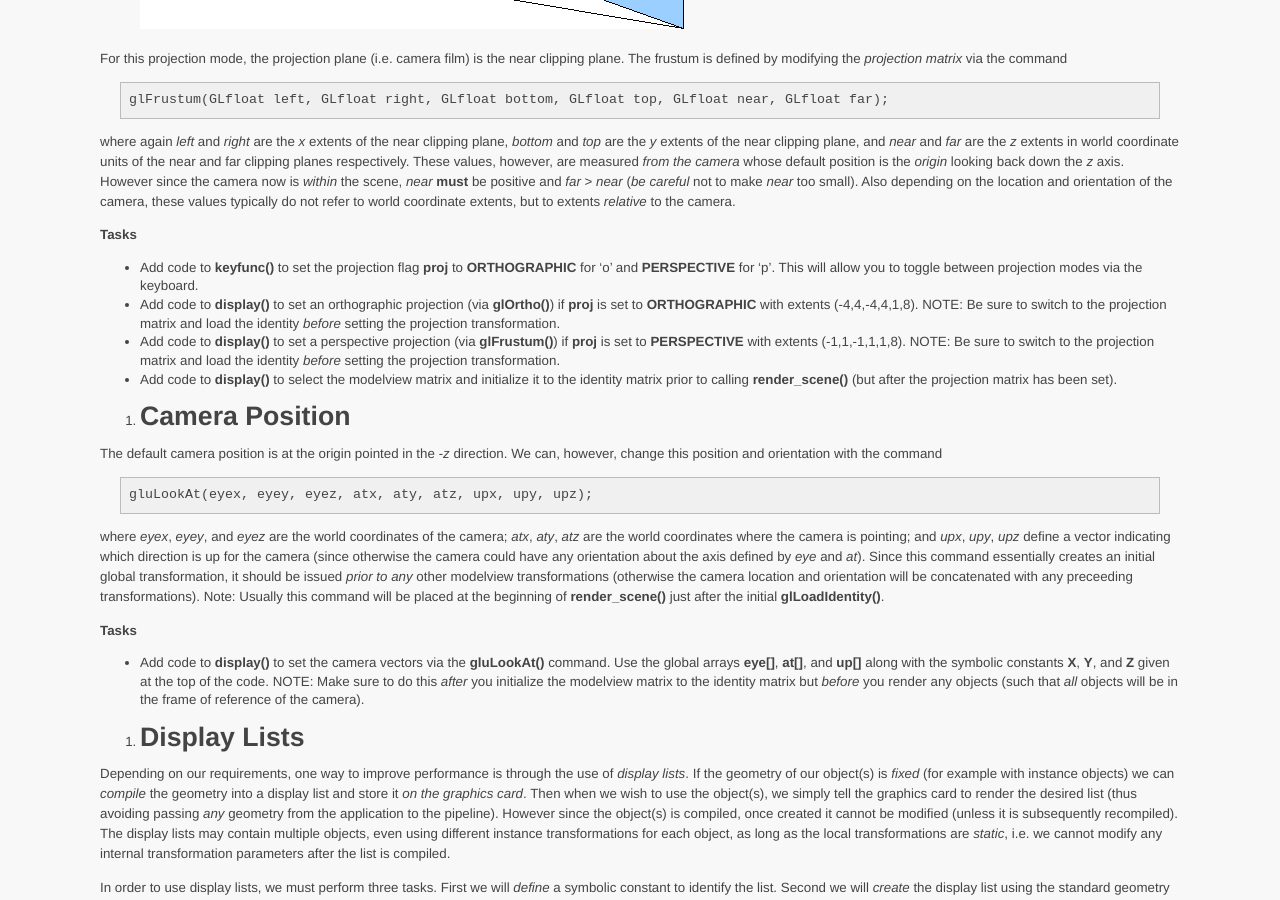
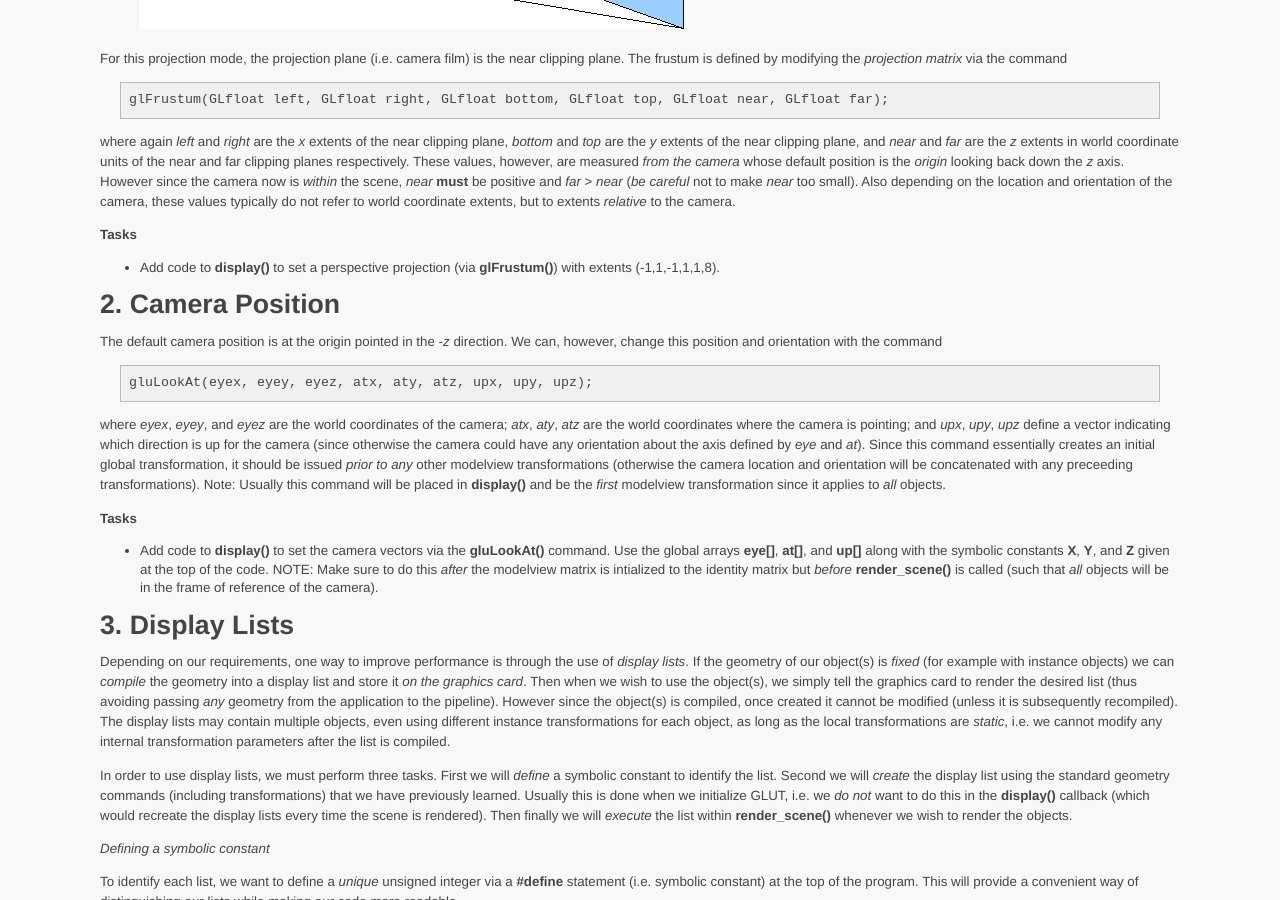
Before and after one commit to ycpcs/cs370-fall2016, a Jekyll site: the page built from labs/lab08.md, in a window 1280 px wide and 900 px high, scrolled down 1332 px. Built offline with Jekyll 4.4.1, drawn with Linux system fonts in a browser that asks for light colours; some of the changed text lies outside the part shown.

Commit message:
add lab8
add lab8

````diff
--- a/labs/lab08.md
+++ b/labs/lab08.md
@@ -13,8 +13,8 @@ Since this model produces inverted images, we will assume that the projection pl
 
 Since we will now start rendering scenes with many objects (particularly based on the same instance object), performance in terms of rendering efficiency can become an issue. In particular, for complex geometry with a large number of vertices, the overhead incurred via the **glVertex3f()** function calls incurs a substantial performance penalty. We can mitigate this problem by loading the vertices onto the graphics card and then simply telling the card to render the objects (rather than repeatedly pushing all the data down the pipeline). The disadvantage to this approach is that once the vertices are on the graphics card, they cannot be modified by the application (other than by modelview transformations).
 
-0. Getting Started
-==================
+0\. Getting Started
+===================
 
 Download [CS370\_Lab08.zip](src/CS370_Lab08.zip), saving it into the **labs** directory.
 
@@ -24,8 +24,8 @@ Navigate into the **CS370\_Lab08** directory and double-click on **CS370\_Lab08.
 
 If the source file is not already open in the main window, open the source file by expanding the *Source Files* item in the *Solution Explorer* window and double-clicking **perspectiveCubes.cpp**.
 
-1. Perspective Projection
-=========================
+1\. Perspective Projection
+==========================
 
 Unlike orthogonal projection where parallel lines remain parallel and the size of an object is independent of its location relative to the camera, perspective projection is more akin to actual scenes. For example, two parallel railroad tracks *appear* to converge to a point in the distance and as objects move away from the observer, i.e. the camera, they get smaller in size. For this projection mode, rather than the viewing volume being a parallelapiped, it has a shape known as a *frustum*. This frustum can be visualized as a pyramid with its point at the camera but starting a small distance from the camera (the *near clipping plane*) and extending a further distance outward (the *far clipping plane*) as shown below.
 
@@ -41,13 +41,10 @@ where again *left* and *right* are the *x* extents of the near clipping plane, *
 
 **Tasks**
 
--   Add code to **keyfunc()** to set the projection flag **proj** to **ORTHOGRAPHIC** for 'o' and **PERSPECTIVE** for 'p'. This will allow you to toggle between projection modes via the keyboard.
--   Add code to **display()** to set an orthographic projection (via **glOrtho()**) if **proj** is set to **ORTHOGRAPHIC** with extents (-4,4,-4,4,1,8). NOTE: Be sure to switch to the projection matrix and load the identity *before* setting the projection transformation.
--   Add code to **display()** to set a perspective projection (via **glFrustum()**) if **proj** is set to **PERSPECTIVE** with extents (-1,1,-1,1,1,8). NOTE: Be sure to switch to the projection matrix and load the identity *before* setting the projection transformation.
--   Add code to **display()** to select the modelview matrix and initialize it to the identity matrix prior to calling **render\_scene()** (but after the projection matrix has been set).
+-   Add code to **display()** to set a perspective projection (via **glFrustum()**) with extents (-1,1,-1,1,1,8).
 
-2. Camera Position
-==================
+2\. Camera Position
+===================
 
 The default camera position is at the origin pointed in the *-z* direction. We can, however, change this position and orientation with the command
 
@@ -55,14 +52,14 @@ The default camera position is at the origin pointed in the *-z* direction. We c
 gluLookAt(eyex, eyey, eyez, atx, aty, atz, upx, upy, upz);
 ```
 
-where *eyex*, *eyey*, and *eyez* are the world coordinates of the camera; *atx*, *aty*, *atz* are the world coordinates where the camera is pointing; and *upx*, *upy*, *upz* define a vector indicating which direction is up for the camera (since otherwise the camera could have any orientation about the axis defined by *eye* and *at*). Since this command essentially creates an initial global transformation, it should be issued *prior to any* other modelview transformations (otherwise the camera location and orientation will be concatenated with any preceeding transformations). Note: Usually this command will be placed at the beginning of **render\_scene()** just after the initial **glLoadIdentity()**.
+where *eyex*, *eyey*, and *eyez* are the world coordinates of the camera; *atx*, *aty*, *atz* are the world coordinates where the camera is pointing; and *upx*, *upy*, *upz* define a vector indicating which direction is up for the camera (since otherwise the camera could have any orientation about the axis defined by *eye* and *at*). Since this command essentially creates an initial global transformation, it should be issued *prior to any* other modelview transformations (otherwise the camera location and orientation will be concatenated with any preceeding transformations). Note: Usually this command will be placed in **display()** and be the *first* modelview transformation since it applies to *all* objects.
 
 **Tasks**
 
--   Add code to **display()** to set the camera vectors via the **gluLookAt()** command. Use the global arrays **eye[]**, **at[]**, and **up[]** along with the symbolic constants **X**, **Y**, and **Z** given at the top of the code. NOTE: Make sure to do this *after* you initialize the modelview matrix to the identity matrix but *before* you render any objects (such that *all* objects will be in the frame of reference of the camera).
+-   Add code to **display()** to set the camera vectors via the **gluLookAt()** command. Use the global arrays **eye[]**, **at[]**, and **up[]** along with the symbolic constants **X**, **Y**, and **Z** given at the top of the code. NOTE: Make sure to do this *after* the modelview matrix is intialized to the identity matrix but *before* **render_scene()** is called (such that *all* objects will be in the frame of reference of the camera).
 
-3. Display Lists
-================
+3\. Display Lists
+=================
 
 Depending on our requirements, one way to improve performance is through the use of *display lists*. If the geometry of our object(s) is *fixed* (for example with instance objects) we can *compile* the geometry into a display list and store it *on the graphics card*. Then when we wish to use the object(s), we simply tell the graphics card to render the desired list (thus avoiding passing *any* geometry from the application to the pipeline). However since the object(s) is compiled, once created it cannot be modified (unless it is subsequently recompiled). The display lists may contain multiple objects, even using different instance transformations for each object, as long as the local transformations are *static*, i.e. we cannot modify any internal transformation parameters after the list is compiled.
 
@@ -115,8 +112,8 @@ where *listname* is the name of the list we wish to render. NOTE: The objects wi
 
 See section 3.12.1 of *OpenGL: A Primer* for information on manipulating multiple display lists using a single command.
 
-4. Rendering Multiple Objects
-=============================
+4\. Rendering Multiple Objects
+==============================
 
 We have already discussed in previous labs how to reset the modelview matrix using **glLoadIdentity()**. However often we wish to maintain a global transformation, e.g. one produced by positioning the camera, for *all* objects in the scene while still allowing for local transformations on a per object basis. Fortunately OpenGL provides a *matrix stack* that can be used to *push* and *pop* the current modelview matrix as needed. This is done with the commands
 
@@ -138,8 +135,8 @@ glPopMatrix();
 -   Add code to **render\_scene()** to render a *scaled* (by (1.5,0.5,1.5)) cube using the **CUBE** display list. NOTE: Be sure to save and restore the modelview matrix when rendering this object.
 -   GLUT (and GLU) provide functions to draw many common geometric shapes such as cubes, spheres, disks, etc. - see sections 4.3 and 4.7 of *OpenGL: A Primer* for more details. Add code to **render\_scene()** to render a red sphere using **glutSolidSphere()** of radius 1 with 20 slices and 20 stacks. Translate the sphere up by 1.5 such that it sits on top of the base drawn in the previous step. NOTE: Be sure to save and restore the modelview matrix when rendering this object.
 
-5. Spherical Coordinates
-========================
+5\. Spherical Coordinates
+=========================
 
 Often times when we wish to move the camera through a scene, simply adjusting the (x,y,z) components in Cartesian coordinates is awkward for the user. Instead it is more natural if the camera is moved in *spherical coordinates* which consist of an *azimuth* angle (rotation about the *y* axis), an *elevation* angle (rotation down from the *y* axis), and a *radius* (distance from the origin), see the diagram below
 
@@ -155,7 +152,6 @@ With this coordinate system, the user appears to rotate *around* the object (azi
 -   Add code to **keyfunc()** to allow 'w' and 's' to adjust the **elevation** by adding/subtracting **del**. NOTE: The elevation angle should be bounded in the range [0,180] via clamping.
 -   Add code to **keyfunc()** to allow 'x' and 'z' to adjust the **radius** by adding/subtracting **dr**. NOTE: The radius should not be allowed to go below **min\_radius**.
 -   Add code to **keyfunc()** to compute the Cartesian coordinates for **eye[]** from **azimuth**, **elevation**, and **radius**. NOTE: You will need to convert the angles from degrees to radians in the math functions **sin()** and **cos()** using the symbolic constant **DEG2RAD**.
--   To keep the scene from jumping when the first key is pressed, add code to **main()** to also compute the Cartesian coordinates for **eye[]** (and typically **at[]** if it depends on **eye[]**) from **azimuth**, **elevation**, and **radius**. NOTE: You will need to convert the angles from degrees to radians in the math functions **sin()** and **cos()** using the symbolic constant **DEG2RAD**.
 
 Compiling and running the program
 =================================
````
Also changed, not shown: labs/index.md (+1 -1 lines), 2 other files.
